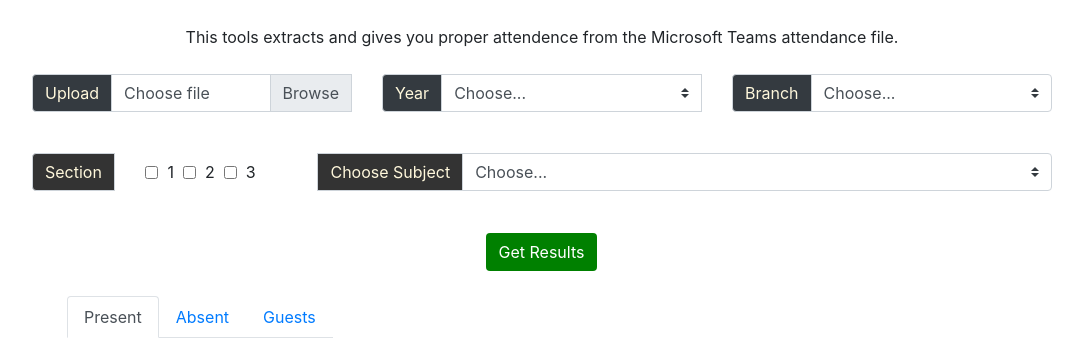
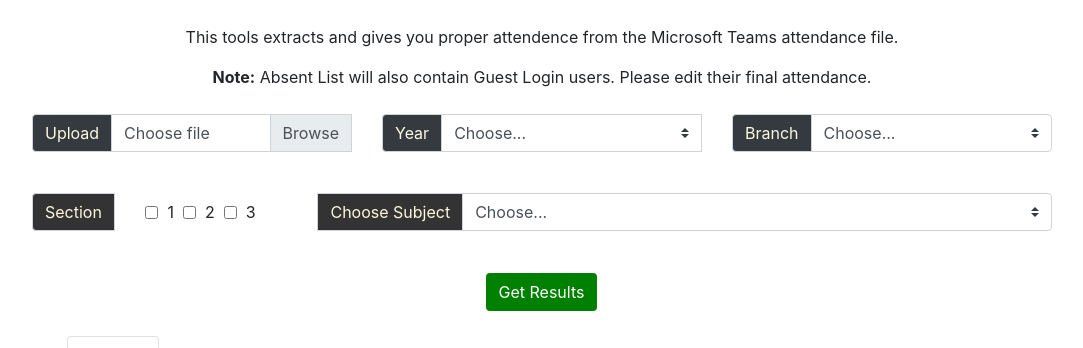
Before and after one commit to KousthubhaKrishna/Attendance-Helper, a Flask app: page / in a window 1280 px wide. Shown: the part 96-444 px from the top of the page, without its empty margins (98-1181 px from the left). Run offline with Flask 2, Linux system fonts and the light colour scheme; data that the repository does not hold is empty; some libraries are stand-ins or nearby versions.

Commit message:
Release Version 2.0

```diff
--- a/app/routes.py
+++ b/app/routes.py
@@ -23,7 +23,7 @@ def home():
             students_info = Student.objects(branch=branch,year=year,section__in = section_list).order_by('roll')
             elective_students_list = []
             if(subject != "-1"):
-                elective_students_list = Elective_students.objects.get(eid=int(subject)).students_list
+                elective_students_list = Elective_students.objects.get(eid=subject).students_list
 
             #Load the uploaded file, save, read and delete after work
             uploaded_file = request.files['file']
--- a/app/templates/home.html
+++ b/app/templates/home.html
@@ -63,6 +63,9 @@
         <p style="margin-top: 2%">
             This tools extracts and gives you proper attendence from the
             Microsoft Teams attendance file.
+        </p>
+        <p style="margin-top: 0%">
+            <b>Note:</b> Absent List will also contain Guest Login users. Please edit their final attendance.
         </p>
     </center>
     <!--first row-->
```
